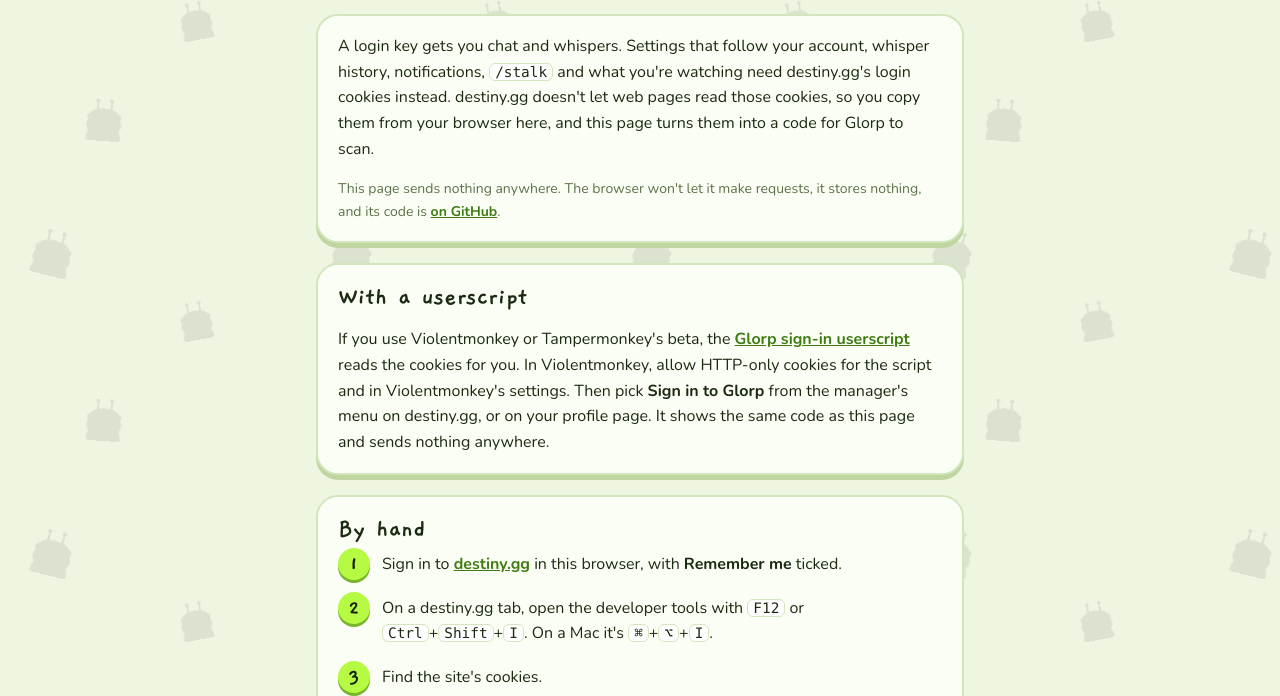
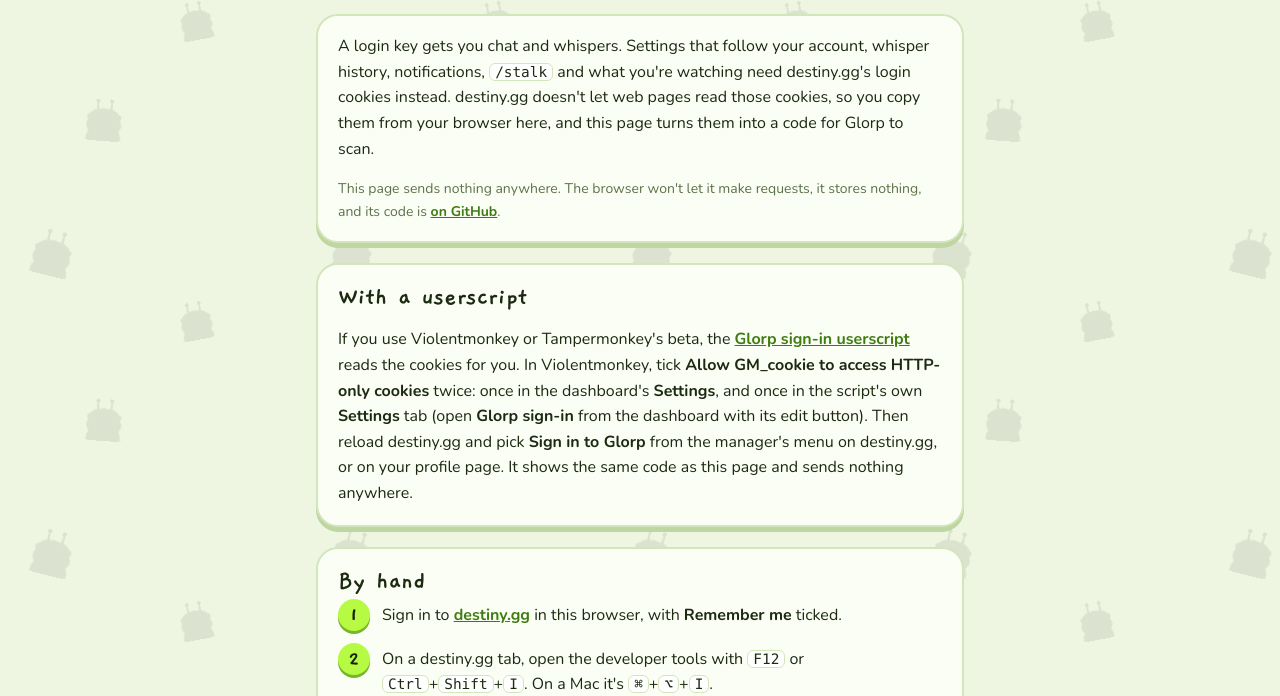
Before and after one commit to StrawWaffle/glorp, a plain HTML site: page pages/signin/index.html in a window 1280 px wide. Shown: the part 109-805 px from the top of the page. Drawn offline with Linux system fonts and the light colour scheme.

Commit message:
Name Violentmonkey's two cookie settings where they are
The option is "Allow GM_cookie to access HTTP-only cookies", ticked in
Violentmonkey's Settings and in the script's own Settings tab; the script's
message and the sign-in page now say so step by step.

```diff
--- a/pages/signin/index.html
+++ b/pages/signin/index.html
@@ -36,8 +36,9 @@
     <p>
       If you use Violentmonkey or Tampermonkey's beta, the
       <a href="../userscript/glorp.user.js">Glorp sign-in userscript</a> reads the cookies for you.
-      In Violentmonkey, allow HTTP-only cookies for the script and in Violentmonkey's settings.
-      Then pick <b>Sign in to Glorp</b> from the manager's menu on <span class="site-name">destiny.gg</span>, or on your profile page.
+      In Violentmonkey, tick <b>Allow GM_cookie to access HTTP-only cookies</b> twice: once in the dashboard's
+      <b>Settings</b>, and once in the script's own <b>Settings</b> tab (open <b>Glorp sign-in</b> from the dashboard with its edit button).
+      Then reload destiny.gg and pick <b>Sign in to Glorp</b> from the manager's menu on <span class="site-name">destiny.gg</span>, or on your profile page.
       It shows the same code as this page and sends nothing anywhere.
     </p>
   </section>
```
Also changed, not shown: pages/userscript/glorp.user.js (+5 -3 lines).
